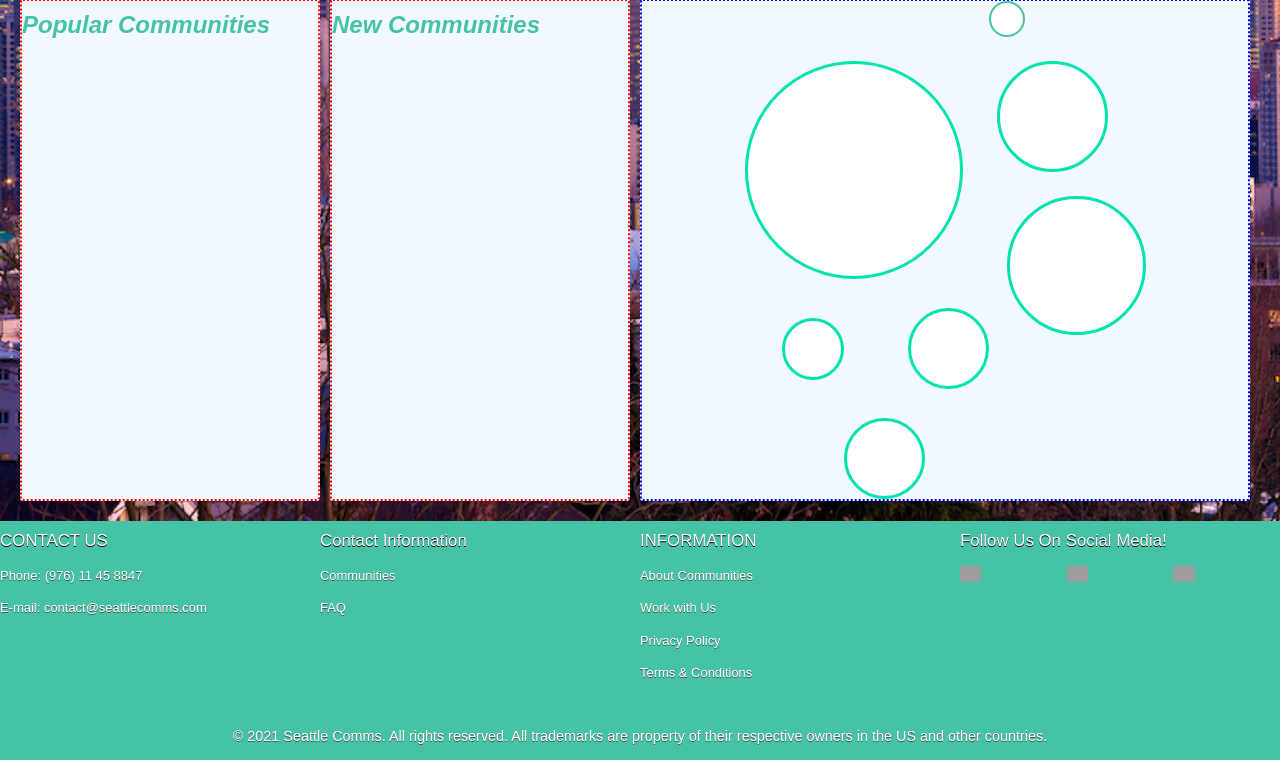
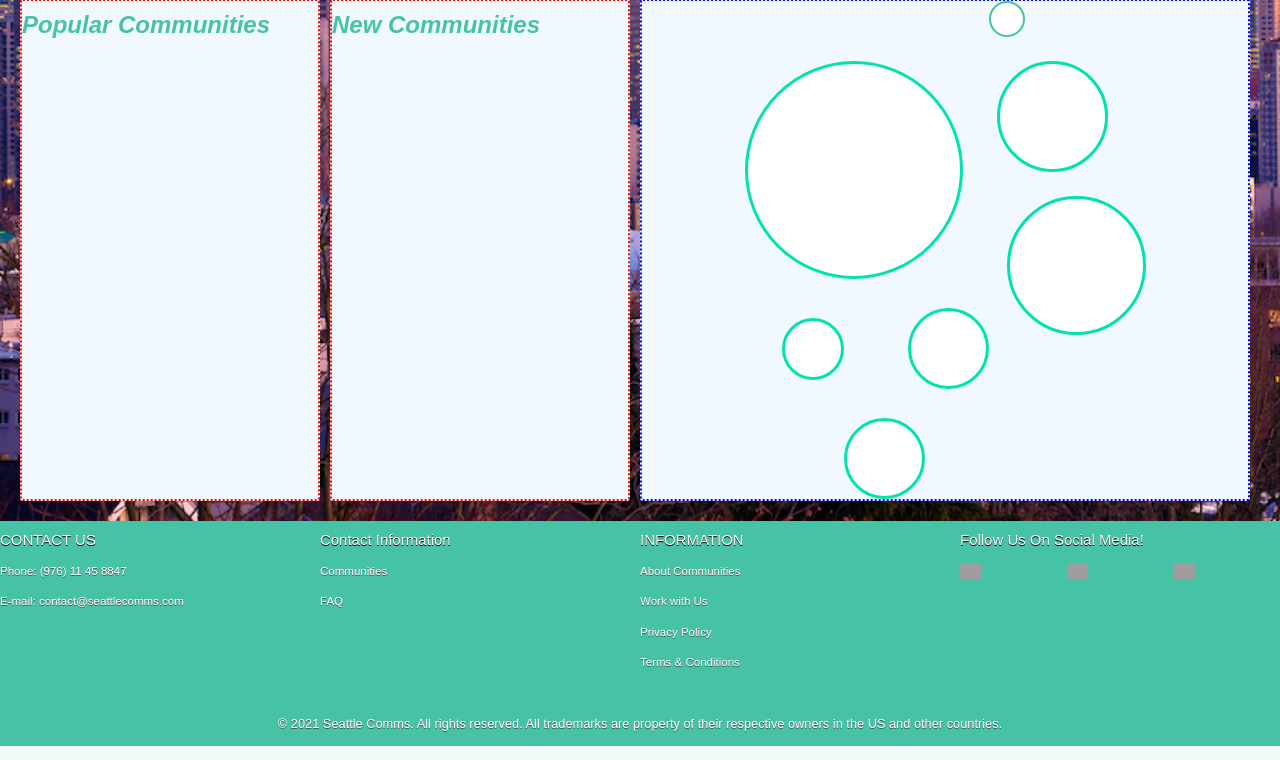
Before and after one commit to lhxo/it163group5communitysite, a PHP site: page /index.php in a window 1280 px wide. Shown: the part 477-1237 px from the top of the page. Run offline with PHP 8.4, Linux system fonts and the light colour scheme; grey boxes are pictures that could not be loaded.

Commit message:
Update Styles CSS

```diff
--- a/css/styles.css
+++ b/css/styles.css
@@ -267,7 +267,7 @@
 footer {
     background-color: #46C3A6;
     clear: both;
-    font-size: .9em;
+    font-size: 0.8em;
     font-family: Arial, Helvetica, sans-serif;
     display: grid;
     grid-template-columns: 1fr 1fr 1fr 1fr 1fr 1fr 1fr 1fr 1fr 1fr 1fr 1fr;
```
